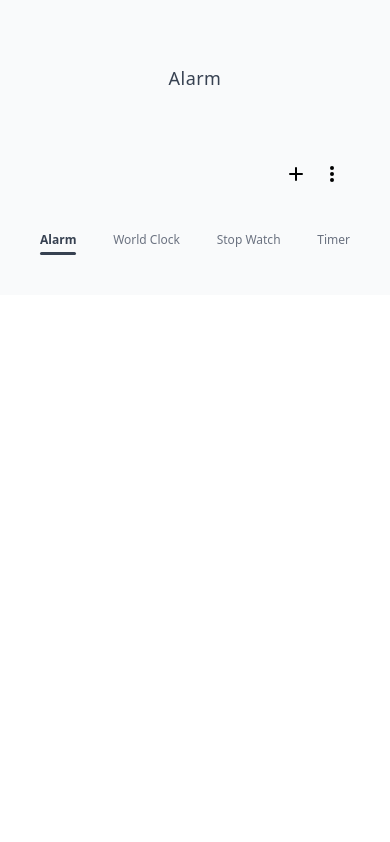
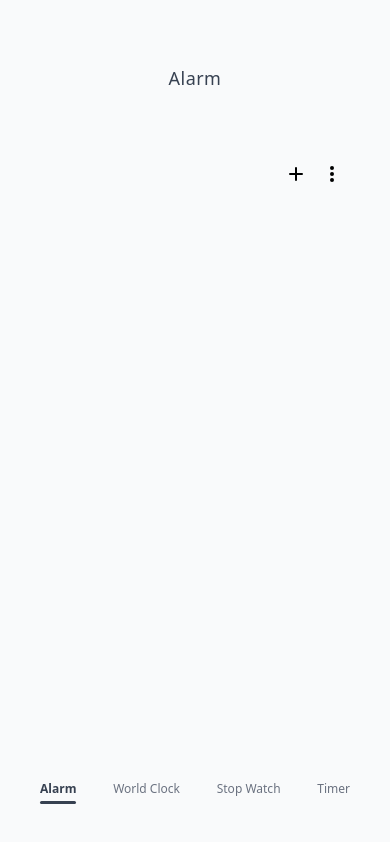
Before and after one commit to michael-codesjs/clock-app, a React (Create React App) app: page /alarm in a window 390 px wide. Built offline with nearby package versions, Linux system fonts and the light colour scheme.

Commit message:
test fix: css logical bugs for mobile devices final... i think :)

```diff
--- a/src/App.tsx
+++ b/src/App.tsx
@@ -6,14 +6,16 @@ import Routes from './Routes';
 
 function App() {
   return (
-    <div className="h-full min-h-full box-border w-full flex justify-center items-center overflow-hidden">
-      <div className="sm:max-w-[400px] h-full sm:max-h-[700px] p-5 sm:rounded-3xl w-full flex flex-col items-end bg-gray-50">
-        <div className='w-full h-full'>
-          <Routes />
+    <div className='absolute h-full w-full top-0'>
+      <div className="h-full w-full flex justify-center items-center">
+        <div className="sm:max-w-[400px] h-full sm:max-h-[660px] p-5 sm:rounded-3xl w-full flex flex-col items-end bg-gray-50">
+          <div className='w-full h-full'>
+            <Routes />
+          </div>
+          <Navigation />
         </div>
-        <Navigation />
+        <Toast />
       </div>
-      <Toast />
     </div>
   );
 }
--- a/src/index.css
+++ b/src/index.css
@@ -557,6 +557,10 @@ video {
   position: fixed;
 }
 
+.absolute {
+  position: absolute;
+}
+
 .sticky {
   position: -webkit-sticky;
   position: sticky;
@@ -584,10 +588,6 @@ video {
 
 .flex {
   display: flex;
-}
-
-.h-screen {
-  height: 100vh;
 }
 
 .h-full {
@@ -650,10 +650,6 @@ video {
   min-height: 100%;
 }
 
-.w-screen {
-  width: 100vw;
-}
-
 .w-full {
   width: 100%;
 }
@@ -676,6 +672,10 @@ video {
 
 .w-24 {
   width: 6rem;
+}
+
+.w-screen {
+  width: 100vw;
 }
 
 .w-auto {
@@ -1106,6 +1106,12 @@ video {
   transition-duration: 150ms;
 }
 
+body, html {
+  height: 100%;
+  width:  100%;
+  margin: 0;
+}
+
 * {
   scroll-behavior: smooth;
 }
@@ -1294,6 +1300,10 @@ video {
     max-height: 700px;
   }
 
+  .sm\:max-h-\[660px\] {
+    max-height: 660px;
+  }
+
   .sm\:max-w-\[400px\] {
     max-width: 400px;
   }
--- a/src/index.tailwind.css
+++ b/src/index.tailwind.css
@@ -3,6 +3,11 @@
 @tailwind utilities;
 
 
+body, html {
+  height: 100%;
+  width:  100%;
+  margin: 0;
+}
 
 * {
   scroll-behavior: smooth;
```
